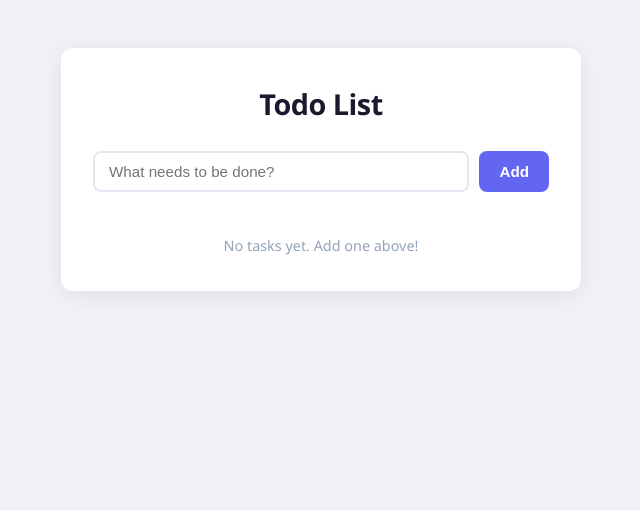
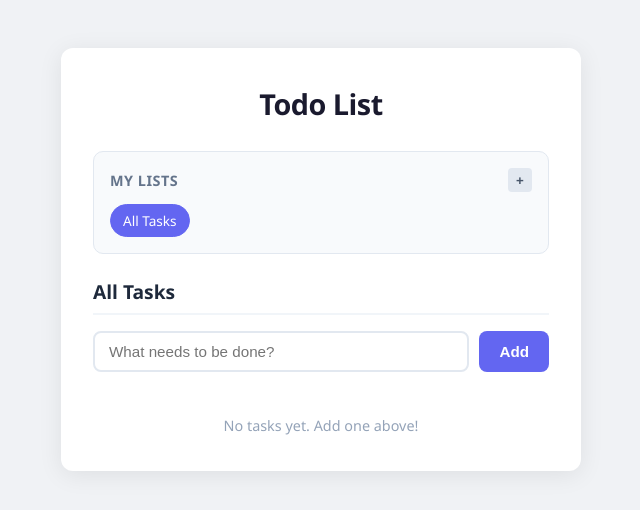
Before and after one commit to DavidSnir/todo-app-flask, a Flask app: page / in a window 1280 px wide. Shown: the top 510 px of the page, without its empty margins (319-959 px from the left). Run offline with Flask 3, Linux system fonts and the light colour scheme; data that the repository does not hold is empty.

Commit message:
[feature] added lists tp ui [feature] added delete count when recursive delete

```diff
--- a/src/static/css/style.css
+++ b/src/static/css/style.css
@@ -30,6 +30,130 @@ h1 {
   margin-bottom: 28px;
   text-align: center;
   letter-spacing: -0.5px;
+}
+
+/* Lists section */
+.lists-section {
+  margin-bottom: 24px;
+  padding: 16px;
+  background: #f8fafc;
+  border-radius: 10px;
+  border: 1px solid #e2e8f0;
+}
+
+.lists-header {
+  display: flex;
+  justify-content: space-between;
+  align-items: center;
+  margin-bottom: 12px;
+}
+
+.lists-header h3 {
+  font-size: 0.9rem;
+  color: #64748b;
+  text-transform: uppercase;
+  letter-spacing: 0.5px;
+}
+
+.list-tabs {
+  list-style: none;
+  display: flex;
+  flex-wrap: wrap;
+  gap: 8px;
+}
+
+.list-tab {
+  padding: 6px 12px;
+  background: #fff;
+  border: 1px solid #e2e8f0;
+  border-radius: 20px;
+  font-size: 0.85rem;
+  color: #475569;
+  cursor: pointer;
+  transition: all 0.2s;
+  display: flex;
+  align-items: center;
+  gap: 8px;
+}
+
+.list-tab:hover {
+  border-color: #6366f1;
+  color: #6366f1;
+}
+
+.list-tab.active {
+  background: #6366f1;
+  border-color: #6366f1;
+  color: #fff;
+}
+
+.btn-delete-list {
+  background: none;
+  border: none;
+  color: inherit;
+  font-size: 1.1rem;
+  line-height: 1;
+  cursor: pointer;
+  padding: 0 2px;
+  opacity: 0.6;
+  transition: opacity 0.2s;
+}
+
+.btn-delete-list:hover {
+  opacity: 1;
+  color: #ef4444;
+}
+
+.list-tab.active .btn-delete-list:hover {
+  color: #fee2e2;
+}
+
+.add-list-form {
+  margin-top: 12px;
+  display: flex;
+  gap: 8px;
+}
+
+.add-list-form input {
+  flex: 1;
+  padding: 6px 10px;
+  border: 1px solid #cbd5e1;
+  border-radius: 6px;
+  font-size: 0.85rem;
+}
+
+.add-list-form button {
+  padding: 6px 12px;
+  background: #6366f1;
+  color: #fff;
+  border: none;
+  border-radius: 6px;
+  font-size: 0.85rem;
+  cursor: pointer;
+}
+
+.btn-small {
+  width: 24px;
+  height: 24px;
+  border-radius: 4px;
+  border: none;
+  background: #e2e8f0;
+  color: #475569;
+  cursor: pointer;
+  font-weight: bold;
+}
+
+.btn-small:hover {
+  background: #cbd5e1;
+}
+
+.current-list-name {
+  font-size: 1.2rem;
+  font-weight: 600;
+  color: #1e293b;
+  margin-bottom: 16px;
+  padding-bottom: 8px;
+  border-bottom: 2px solid #f1f5f9;
 }
 
 /* Add form */
@@ -202,6 +326,16 @@ h1 {
   margin-top: 16px;
 }
 
+.success-msg {
+  text-align: center;
+  color: #166534;
+  background: #dcfce7;
+  border-radius: 8px;
+  padding: 10px 14px;
+  font-size: 0.9rem;
+  margin-top: 16px;
+}
+
 /* Modal */
 .modal {
   position: fixed;
@@ -248,7 +382,13 @@ h1 {
   justify-content: center;
 }
 
-.modal-actions button {
+.modal-actions-vertical {
+  display: flex;
+  flex-direction: column;
+  gap: 10px;
+}
+
+.modal-actions button, .modal-actions-vertical button {
   padding: 10px 24px;
   border-radius: 8px;
   font-weight: 600;
@@ -256,6 +396,15 @@ h1 {
   cursor: pointer;
   border: none;
   transition: all 0.2s;
+}
+
+.btn-confirm {
+  background: #6366f1;
+  color: #fff;
+}
+
+.btn-confirm:hover {
+  background: #4f46e5;
 }
 
 .btn-cancel {
--- a/src/static/js/script.js
+++ b/src/static/js/script.js
@@ -1,7 +1,12 @@
 const API = "/tasks";
+const LIST_API = "/lists";
+
+let currentListId = "all";
+let currentListName = "All Tasks";
 
 const taskList  = document.getElementById("task-list");
 const emptyMsg  = document.getElementById("empty-msg");
+const successMsg = document.getElementById("success-msg");
 const errorMsg  = document.getElementById("error-msg");
 const addForm   = document.getElementById("add-form");
 const newTitle  = document.getElementById("new-title");
@@ -9,10 +14,25 @@ const deleteModal = document.getElementById("delete-modal");
 const modalConfirm = document.getElementById("modal-confirm");
 const modalCancel = document.getElementById("modal-cancel");
 
+// List elements
+const listTabs = document.getElementById("list-tabs");
+const addListBtn = document.getElementById("add-list-btn");
+const addListForm = document.getElementById("add-list-form");
+const newListTitle = document.getElementById("new-list-title");
+const saveListBtn = document.getElementById("save-list-btn");
+const cancelListBtn = document.getElementById("cancel-list-btn");
+const currentListDisplay = document.getElementById("current-list-name");
+
 function showError(msg) {
   errorMsg.textContent = msg;
   errorMsg.classList.remove("hidden");
   setTimeout(() => errorMsg.classList.add("hidden"), 4000);
+}
+
+function showSuccess(msg) {
+  successMsg.textContent = msg;
+  successMsg.classList.remove("hidden");
+  setTimeout(() => successMsg.classList.add("hidden"), 4000);
 }
 
 function showDeleteModal() {
@@ -37,13 +57,175 @@ function showDeleteModal() {
   });
 }
 
+const deleteListModal = document.getElementById("delete-list-modal");
+const modalListMove = document.getElementById("modal-list-move");
+const modalListDeleteAll = document.getElementById("modal-list-delete-all");
+const modalListCancel = document.getElementById("modal-list-cancel");
+
+function showDeleteListModal() {
+  deleteListModal.classList.add("show");
+  return new Promise((resolve) => {
+    const onMove = () => {
+      deleteListModal.classList.remove("show");
+      cleanup();
+      resolve("move");
+    };
+    const onDeleteAll = () => {
+      deleteListModal.classList.remove("show");
+      cleanup();
+      resolve("delete-all");
+    };
+    const onCancel = () => {
+      deleteListModal.classList.remove("show");
+      cleanup();
+      resolve("cancel");
+    };
+    const cleanup = () => {
+      modalListMove.removeEventListener("click", onMove);
+      modalListDeleteAll.removeEventListener("click", onDeleteAll);
+      modalListCancel.removeEventListener("click", onCancel);
+    };
+    modalListMove.addEventListener("click", onMove);
+    modalListDeleteAll.addEventListener("click", onDeleteAll);
+    modalListCancel.addEventListener("click", onCancel);
+  });
+}
+
+let allListIds = new Set();
+
+function renderLists(lists) {
+  allListIds = new Set(lists.map(l => l._id));
+  // Keep the "All Tasks" tab
+  listTabs.innerHTML = `<li class="list-tab ${currentListId === "all" ? "active" : ""}" data-id="all">All Tasks</li>`;
+
+  lists.forEach(list => {
+    const li = document.createElement("li");
+    li.className = `list-tab ${currentListId === list._id ? "active" : ""}`;
+    li.dataset.id = list._id;
+
+    li.innerHTML = `
+      <span>${escapeHtml(list.title)}</span>
+      <button class="btn-delete-list" title="Delete List">&times;</button>
+    `;
+
+    li.onclick = (e) => {
+      if (e.target.classList.contains("btn-delete-list")) {
+        deleteList(list._id);
+      } else {
+        switchList(list._id, list.title);
+      }
+    };
+    listTabs.appendChild(li);
+  });
+
+  // Re-attach "All Tasks" click
+  listTabs.querySelector('[data-id="all"]').onclick = () => switchList("all", "All Tasks");
+}
+
+async function deleteList(id) {
+  const choice = await showDeleteListModal();
+
+  if (choice === "cancel") return;
+
+  try {
+    let res;
+    if (choice === "move") {
+      // Standard DELETE route moves tasks to All Tasks (parent_id = "None")
+      res = await fetch(`${LIST_API}/${id}`, { method: "DELETE" });
+    } else if (choice === "delete-all") {
+      // Recursive DELETE route deletes the list and all its tasks
+      res = await fetch(`${LIST_API}/${id}/r`, { method: "DELETE" });
+      const data = await res.json();
+      if (res.ok) {
+        showSuccess(`Deleted list and ${data.deleted_tasks_count} tasks.`);
+      }
+      // Re-fetch since we already consumed the body
+      if (currentListId === id) {
+        switchList("all", "All Tasks");
+      } else {
+        loadLists();
+        loadTasks();
+      }
+      return;
+    }
+
+    if (!res.ok) {
+      const data = await res.json();
+      throw new Error(data.message || data.error || "Failed to delete list");
+    }
+
+    if (currentListId === id) {
+      switchList("all", "All Tasks");
+    } else {
+      loadLists();
+      loadTasks();
+    }
+  } catch (e) {
+    showError(e.message);
+  }
+}
+
+function switchList(id, name) {
+  currentListId = id;
+  currentListName = name;
+  currentListDisplay.textContent = name;
+
+  // Update UI active state
+  document.querySelectorAll(".list-tab").forEach(tab => {
+    tab.classList.toggle("active", tab.dataset.id === id);
+  });
+
+  loadTasks();
+}
+
+async function loadLists() {
+  try {
+    const res = await fetch(LIST_API);
+    const data = await res.json();
+    if (!res.ok) throw new Error(data.error || "Failed to load lists");
+    renderLists(data.lists || []);
+  } catch (e) {
+    showError(e.message);
+  }
+}
+
+async function createList(title) {
+  try {
+    const res = await fetch(LIST_API, {
+      method: "POST",
+      headers: { "Content-Type": "application/json" },
+      body: JSON.stringify({ title }),
+    });
+    const data = await res.json();
+    if (!res.ok) throw new Error(data.error || "Failed to create list");
+    newListTitle.value = "";
+    addListForm.classList.add("hidden");
+    loadLists();
+  } catch (e) {
+    showError(e.message);
+  }
+}
+
 function renderTasks(tasks) {
   taskList.innerHTML = "";
-  // Filter for top-level tasks (parent_id is "None")
-  const topLevelTasks = tasks.filter(task => !task.parent_id || task.parent_id === "None");
-  emptyMsg.classList.toggle("hidden", topLevelTasks.length > 0);
 
-  topLevelTasks.forEach(task => {
+  // Filter tasks based on current list
+  let filteredTasks;
+  if (currentListId === "all") {
+    // Show all tasks that are NOT subtasks
+    // A task is NOT a subtask if its parent_id is "None", null, or a List ID
+    filteredTasks = tasks.filter(task => {
+      const pId = task.parent_id;
+      return !pId || pId === "None" || allListIds.has(pId);
+    });
+  } else {
+    // Show tasks belonging to this specific list
+    filteredTasks = tasks.filter(task => task.parent_id === currentListId);
+  }
+
+  emptyMsg.classList.toggle("hidden", filteredTasks.length > 0);
+
+  filteredTasks.forEach(task => {
     const li = document.createElement("li");
     // Backend uses is_complete
     const isComplete = task.is_complete || task.completed;
@@ -100,10 +282,15 @@ async function loadTasks() {
 }
 
 async function createTask(title) {
+  const body = { title };
+  if (currentListId !== "all") {
+    body.parent_id = currentListId;
+  }
+
   const res  = await fetch(API, {
     method: "POST",
     headers: { "Content-Type": "application/json" },
-    body: JSON.stringify({ title }),
+    body: JSON.stringify(body),
   });
   const data = await res.json();
   if (!res.ok) throw new Error(data.error || "Failed to create task");
@@ -133,6 +320,7 @@ async function deleteTask(id) {
           const recursiveRes = await fetch(`${API}/${id}/r`, { method: "DELETE" });
           const recursiveData = await recursiveRes.json();
           if (!recursiveRes.ok) throw new Error(recursiveData.message || "Failed to delete task and sub-tasks");
+          showSuccess(`Deleted task and ${recursiveData.deleted_count - 1} sub-tasks.`);
           loadTasks();
           return;
         } else {
@@ -192,6 +380,27 @@ function startEdit(li, task, id) {
   });
 }
 
+// Event Listeners for Lists
+addListBtn.addEventListener("click", () => {
+  addListForm.classList.toggle("hidden");
+  if (!addListForm.classList.contains("hidden")) {
+    newListTitle.focus();
+  }
+});
+
+cancelListBtn.addEventListener("click", () => {
+  addListForm.classList.add("hidden");
+  newListTitle.value = "";
+});
+
+addListForm.addEventListener("submit", async (e) => {
+  e.preventDefault();
+  const title = newListTitle.value.trim();
+  if (title) {
+    await createList(title);
+  }
+});
+
 addForm.addEventListener("submit", async e => {
   e.preventDefault();
   const title = newTitle.value.trim();
@@ -205,4 +414,9 @@ addForm.addEventListener("submit", async e => {
   }
 });
 
-loadTasks();
+async function init() {
+  await loadLists();
+  await loadTasks();
+}
+
+init();
--- a/src/templates/index.html
+++ b/src/templates/index.html
@@ -9,6 +9,23 @@
 <body>
   <div class="container">
     <h1>Todo List</h1>
+
+    <div class="lists-section">
+      <div class="lists-header">
+        <h3>My Lists</h3>
+        <button id="add-list-btn" class="btn-small" title="Add New List">+</button>
+      </div>
+      <ul id="list-tabs" class="list-tabs">
+        <li class="list-tab active" data-id="all">All Tasks</li>
+      </ul>
+      <form id="add-list-form" class="add-list-form hidden">
+        <input type="text" id="new-list-title" placeholder="List title..." required />
+        <button type="submit" id="save-list-btn">Save</button>
+        <button type="button" id="cancel-list-btn" class="btn-cancel">Cancel</button>
+      </form>
+    </div>
+
+    <div id="current-list-name" class="current-list-name">All Tasks</div>
 
     <form id="add-form">
       <input
@@ -24,6 +41,7 @@
     <ul id="task-list"></ul>
 
     <p id="empty-msg" class="empty-msg hidden">No tasks yet. Add one above!</p>
+    <p id="success-msg" class="success-msg hidden"></p>
     <p id="error-msg" class="error-msg hidden"></p>
   </div>
 
@@ -38,6 +56,18 @@
     </div>
   </div>
 
+  <div id="delete-list-modal" class="modal hidden">
+    <div class="modal-content">
+      <h2>Delete List</h2>
+      <p>How would you like to delete this list?</p>
+      <div class="modal-actions-vertical">
+        <button id="modal-list-move" class="btn-confirm">Delete List & Move Tasks to "All Tasks"</button>
+        <button id="modal-list-delete-all" class="btn-confirm-delete">Delete List & All Its Tasks</button>
+        <button id="modal-list-cancel" class="btn-cancel">Cancel</button>
+      </div>
+    </div>
+  </div>
+
   <script src="{{ url_for('static', filename='js/script.js') }}"></script>
 </body>
 </html>
```
